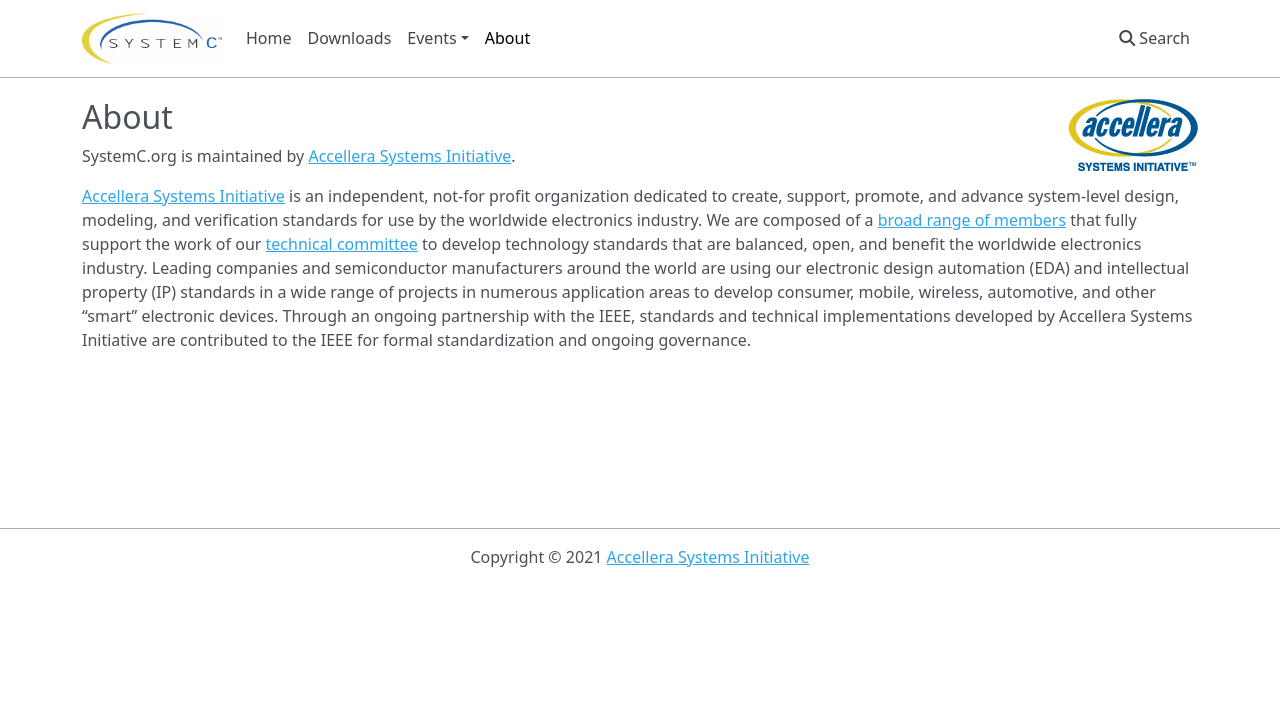
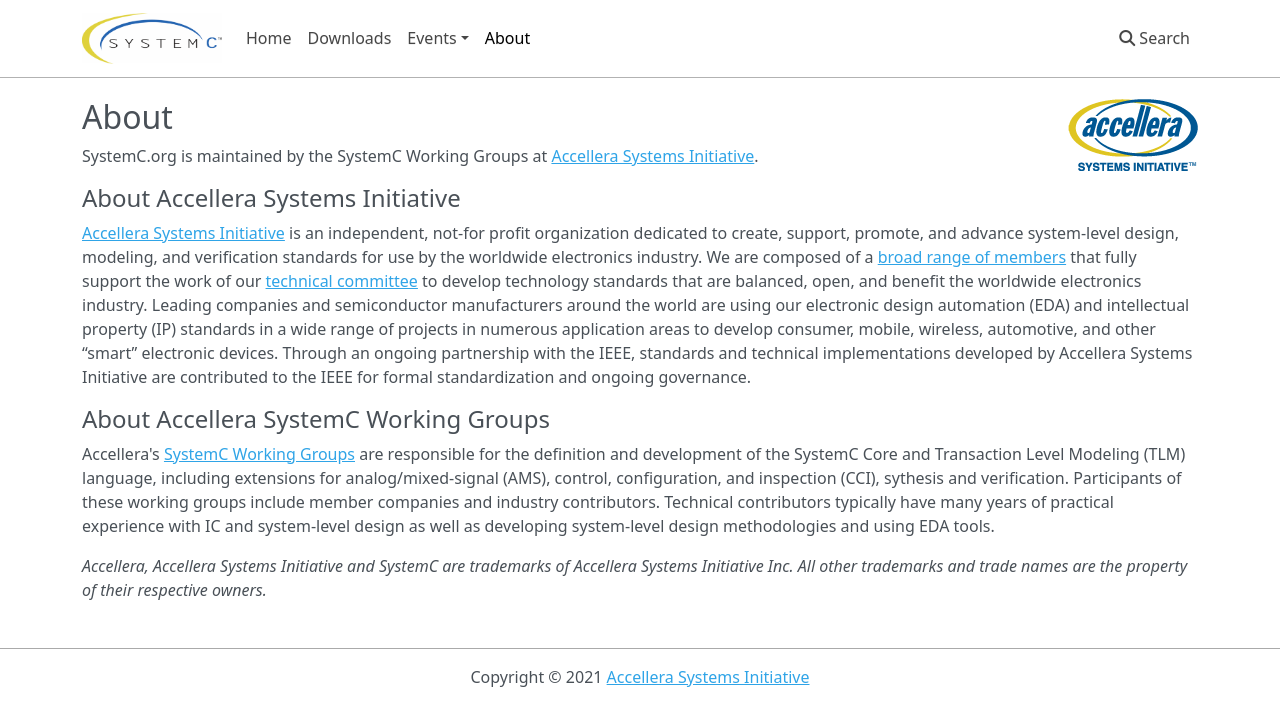
Before and after one commit to accellera-official/systemc.org, an MkDocs documentation site: the page built from docs/about.md, in a window 1280 px wide. Shown: the top 726 px of the page. Built offline with MkDocs 1.6.1, drawn with Linux system fonts in a browser that asks for light colours; nearby versions of some CDN libraries.

Commit message:
updated about page including WGs and trademarks

```diff
--- a/docs/about.md
+++ b/docs/about.md
@@ -3,6 +3,22 @@
 
 # About <a href="https://accellera.org" target="_blank"><img style="float: right;" src="/images/logo_accellera.png"></a>
 
-SystemC.org is maintained by [Accellera Systems Initiative](https://accellera.org).
+SystemC.org is maintained by the SystemC Working Groups at [Accellera Systems Initiative][1].
 
-[Accellera Systems Initiative](https://accellera.org) is an independent, not-for profit organization dedicated to create, support, promote, and advance system-level design, modeling, and verification standards for use by the worldwide electronics industry. We are composed of a [broad range of members](https://accellera.org/about/members) that fully support the work of our [technical committee](https://accellera.org/activities) to develop technology standards that are balanced, open, and benefit the worldwide electronics industry. Leading companies and semiconductor manufacturers around the world are using our electronic design automation (EDA) and intellectual property (IP) standards in a wide range of projects in numerous application areas to develop consumer, mobile, wireless, automotive, and other “smart” electronic devices. Through an ongoing partnership with the IEEE, standards and technical implementations developed by Accellera Systems Initiative are contributed to the IEEE for formal standardization and ongoing governance.
+About Accellera Systems Initiative
+----------------------------------
+
+[Accellera Systems Initiative][1] is an independent, not-for profit organization dedicated to create, support, promote, and advance system-level design, modeling, and verification standards for use by the worldwide electronics industry. We are composed of a [broad range of members][2] that fully support the work of our [technical committee][3] to develop technology standards that are balanced, open, and benefit the worldwide electronics industry. Leading companies and semiconductor manufacturers around the world are using our electronic design automation (EDA) and intellectual property (IP) standards in a wide range of projects in numerous application areas to develop consumer, mobile, wireless, automotive, and other “smart” electronic devices. Through an ongoing partnership with the IEEE, standards and technical implementations developed by Accellera Systems Initiative are contributed to the IEEE for formal standardization and ongoing governance.
+
+About Accellera SystemC Working Groups
+--------------------------------------
+
+Accellera's [SystemC Working Groups][4] are responsible for the definition and development of the SystemC Core and Transaction Level Modeling (TLM) language, including extensions for analog/mixed-signal (AMS), control, configuration, and inspection (CCI), sythesis and verification. Participants of these working groups include member companies and industry contributors. Technical contributors typically have many years of practical experience with IC and system-level design as well as developing system-level design methodologies and using EDA tools.
+
+*Accellera, Accellera Systems Initiative and SystemC are trademarks of Accellera Systems Initiative Inc. All other trademarks and trade names are the property of their respective owners.*
+
+
+[1]: https://accellera.org
+[2]: https://accellera.org/about/members
+[3]: https://accellera.org/activities
+[4]: https://www.accellera.org/activities/working-groups
```
